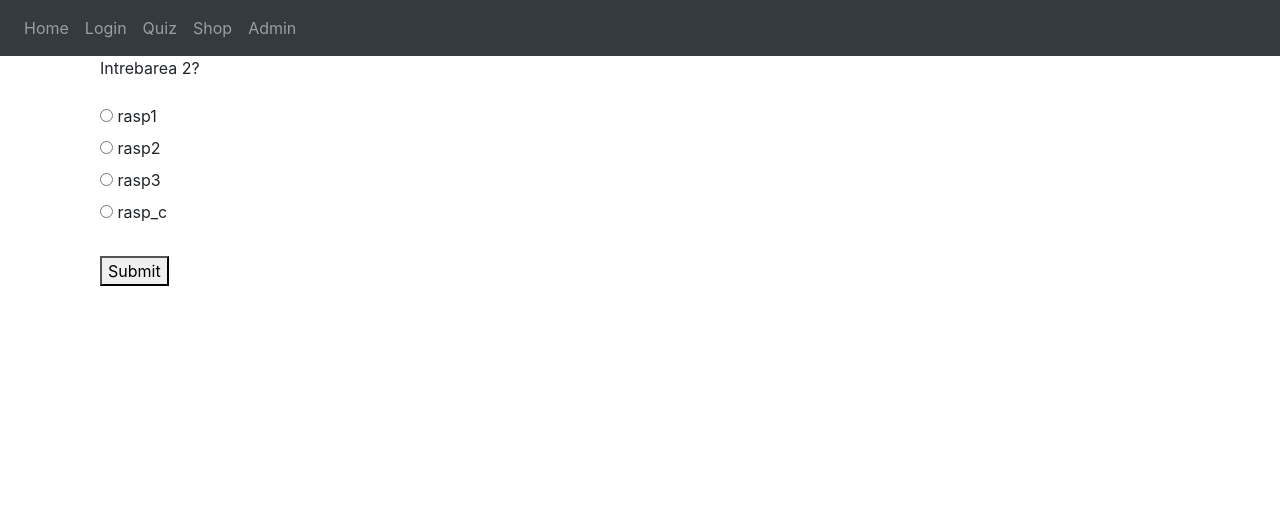
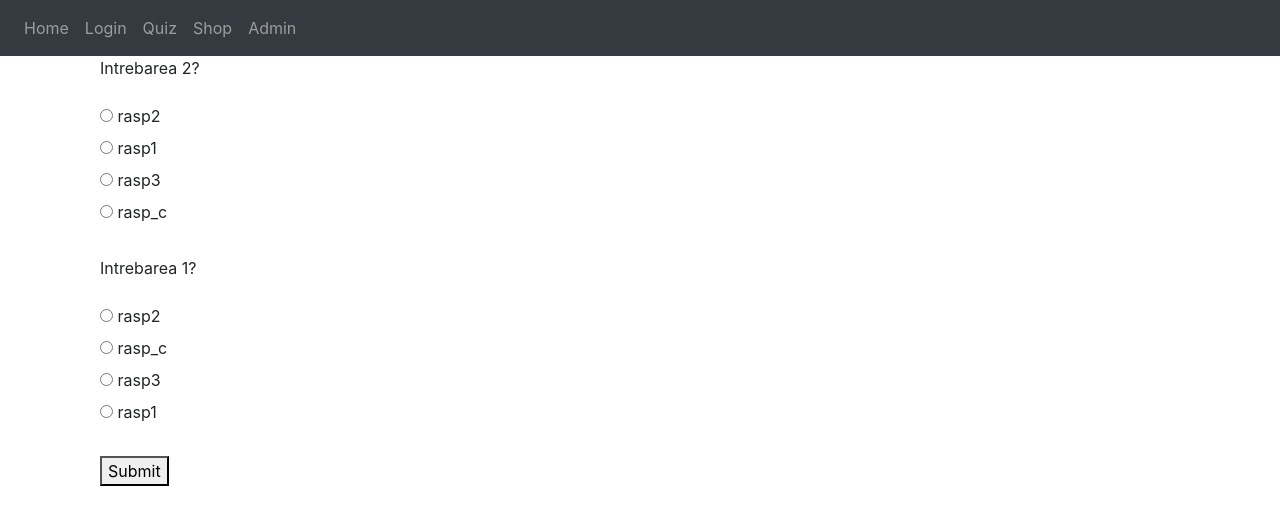
Before and after one commit to mihais137/aplicatietutorialpythonflask, a Flask app: page /quiz in a window 1280 px wide. Shown: the top 525 px of the page. Run offline with Flask 2, Linux system fonts and the light colour scheme; some libraries are stand-ins or nearby versions.

Commit message:
modificari aduse la quiz

```diff
--- a/website/templates/base.html
+++ b/website/templates/base.html
@@ -34,7 +34,7 @@
               <div class="navbar-nav">
                 <a class="nav-item nav-link" id="home" href="/">Home</a>
                 <a class="nav-item nav-link" id="login" href="/login">Login</a>
-                <a class="nav-item nav-link" id="quiz" href="/quiz">Quiz</a>
+                <a class="nav-item nav-link" id="quiz" href="/check_quiz">Quiz</a>
                 <a class="nav-item nav-link" id="shop" href="/shop">Shop</a>
                 <a class="nav-item nav-link" id="admin" href="/admin">Admin</a>
    <!--         <a class="nav-item nav-link" id="signUp" href="/sign-up">Sign Up</a>
--- a/website/templates/quiz.html
+++ b/website/templates/quiz.html
@@ -14,7 +14,27 @@
     <form method="POST">
         <br>
         {% for option in raspunsuri1_lista %}
-          <input type="radio" name="select_option" value="{{ option }}">
+          <input type="radio" name="select_option1" value="{{ option }}">
+          <label>{{ option }}</label>
+          <br>
+        {% endfor %}
+        <!-- <br>
+        <button type="submit">Submit</button> -->
+
+
+</div>
+
+<div class = intrebare>
+  <br>
+  {{intrebare2}}
+  </div>
+
+  <div class = raspunsuri>
+
+
+        <br>
+        {% for option in raspunsuri2_lista %}
+          <input type="radio" name="select_option2" value="{{ option }}">
           <label>{{ option }}</label>
           <br>
         {% endfor %}
@@ -23,7 +43,6 @@
       </form>
 
 </div>
-
 
 </div>
 
--- a/website/templates/results.html
+++ b/website/templates/results.html
@@ -7,5 +7,6 @@
 
 <h1>{{punctaj}}</h1>
 <h1>{{intrebare1}} : {{rasp_corect1}}</h1>
+<h1>{{intrebare2}} : {{rasp_corect2}}</h1>
 
 {% endblock%}
--- a/website/views.py
+++ b/website/views.py
@@ -1,5 +1,6 @@
 from flask import Blueprint, render_template, request, redirect, session, url_for
 import random
+import time
 
 views = Blueprint('views', __name__)
 
@@ -48,18 +49,40 @@ def quiz():
     raspuns_corect1 = raspunsuri1[1]
     raspunsuri1_lista = [item for item in raspunsuri1[0]]
     raspunsuri1_lista.append(raspunsuri1[1])
+    random.shuffle(raspunsuri1_lista) #noua aditie: am randomizat lista de raspunsuri ca sa nu mai fie cel corect ultimul mereu
+
+    intrebare2 = session["intrebare2"]
+    raspunsuri2 = intrebari[intrebare2]
+    raspuns_corect2 = raspunsuri2[1]
+    raspunsuri2_lista = [item for item in raspunsuri2[0]]
+    raspunsuri2_lista.append(raspunsuri2[1])
+    random.shuffle(raspunsuri2_lista)
 
     # trebuie facut pentru n intrebari
 
+    session["punctaj"] = 0
     if request.method == 'POST':
-        selected_option = request.form['select_option']
-        if selected_option == raspuns_corect1:
-            session["punctaj"] = 50 # se va adauga in db punctjul
+        selected_option_1 = request.form.get('select_option1')
+        print (selected_option_1)
+        if selected_option_1 == raspuns_corect1:
+            print("a")
+            session["punctaj"] += 50 # se va adauga in db punctajul
         else:
-            session["punctaj"] = 0
+            session["punctaj"] += 0
+            print("b")
+
+        selected_option_2 = request.form.get('select_option2')
+        print (selected_option_2)
+        if selected_option_2 == raspuns_corect2:
+            print("da")
+            session["punctaj"] += 50
+        else:
+            print("nu")
+            session["punctaj"] += 0
         return redirect(url_for('views.results'))
     else:
-        return render_template('quiz.html', intrebare1 = intrebare1, raspunsuri1_lista = raspunsuri1_lista)
+        return render_template('quiz.html', intrebare1 = intrebare1, raspunsuri1_lista = raspunsuri1_lista, intrebare2 = intrebare2,
+                               raspunsuri2_lista = raspunsuri2_lista)
 
 
 @views.route('/results', methods = ['GET', 'POST'])
@@ -69,7 +92,10 @@ def results():
                 "Intrebarea 3?": [["rasp1", "rasp2", "rasp3"], "rasp_c"]}
     intrebare1 = session["intrebare1"]
     rasp_corect1 = intrebari[intrebare1][1]
+    intrebare2 = session["intrebare2"]
+    rasp_corect2 = intrebari[intrebare2][1]
 
     punctaj = session["punctaj"]
 
-    return render_template('results.html', punctaj = punctaj, rasp_corect1 = rasp_corect1, intrebare1 = intrebare1)
+    return render_template('results.html', punctaj = punctaj, rasp_corect1 = rasp_corect1, intrebare1 = intrebare1,
+                           rasp_corect2 = rasp_corect2, intrebare2 = intrebare2)
```
